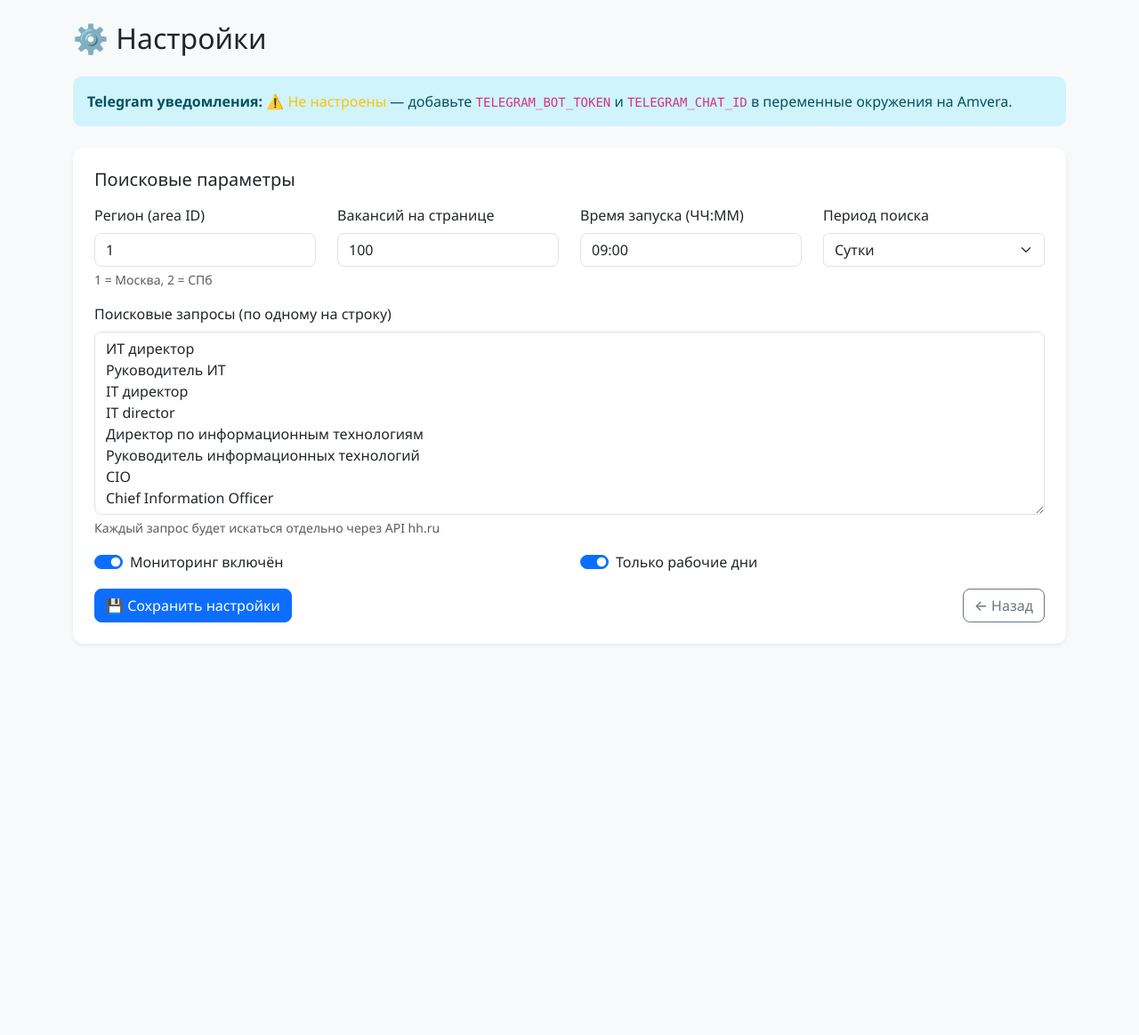
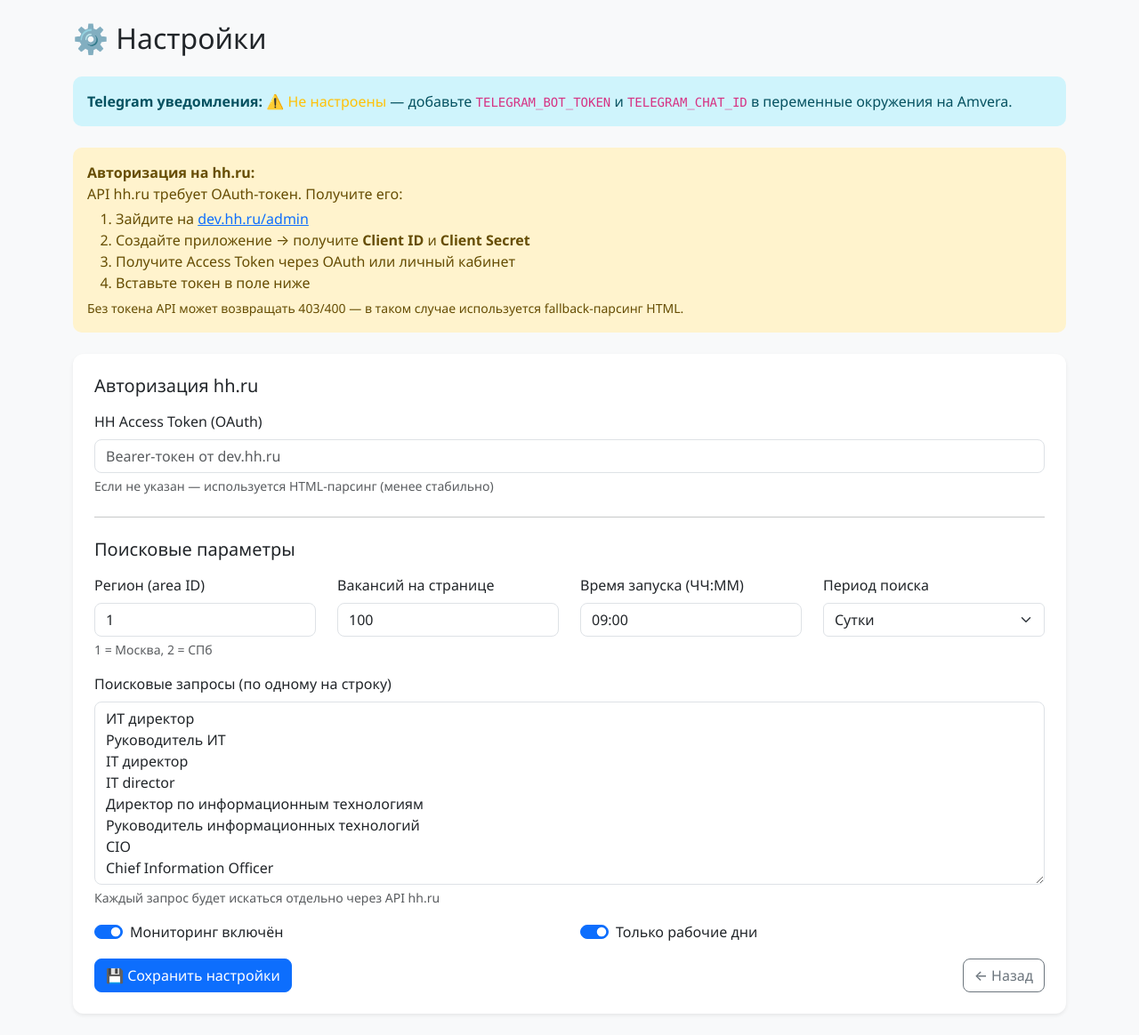
Before and after one commit to ankoriru/hreserch, a Flask app: page /settings in a window 1280 px wide. Shown: the part 80-1244 px from the top of the page at 89% size. Before the commit the page ends 805 px from the top, so only its background shows below. Run offline with Flask 3, Linux system fonts and the light colour scheme; the visitor is signed in with stand-in values (Sample User, id 1).

Commit message:
Add files via upload

```diff
--- a/templates/settings.html
+++ b/templates/settings.html
@@ -12,8 +12,28 @@
     {% endif %}
 </div>
 
+<div class="alert alert-warning mb-4">
+    <strong>Авторизация на hh.ru:</strong>
+    <p class="mb-1">API hh.ru требует OAuth-токен. Получите его:</p>
+    <ol class="mb-0">
+        <li>Зайдите на <a href="https://dev.hh.ru/admin" target="_blank">dev.hh.ru/admin</a></li>
+        <li>Создайте приложение → получите <strong>Client ID</strong> и <strong>Client Secret</strong></li>
+        <li>Получите Access Token через OAuth или личный кабинет</li>
+        <li>Вставьте токен в поле ниже</li>
+    </ol>
+    <p class="mb-0 mt-1"><small>Без токена API может возвращать 403/400 — в таком случае используется fallback-парсинг HTML.</small></p>
+</div>
+
 <form method="POST" class="card shadow-sm">
     <div class="card-body p-4">
+        <h5 class="card-title mb-3">Авторизация hh.ru</h5>
+        <div class="mb-3">
+            <label class="form-label">HH Access Token (OAuth)</label>
+            <input type="text" name="hh_access_token" class="form-control" value="{{ cfg.hh_access_token }}" placeholder="Bearer-токен от dev.hh.ru">
+            <div class="form-text">Если не указан — используется HTML-парсинг (менее стабильно)</div>
+        </div>
+
+        <hr class="my-4">
         <h5 class="card-title mb-3">Поисковые параметры</h5>
         <div class="row">
             <div class="col-md-3 mb-3">
```
Also changed, not shown: templates/dashboard.html (+4 -4 lines).
